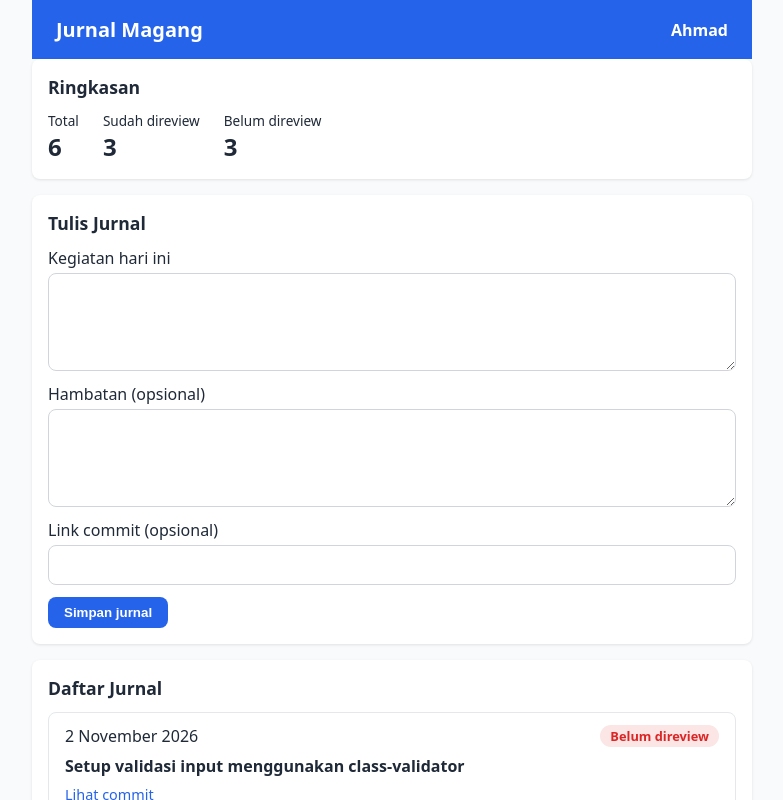
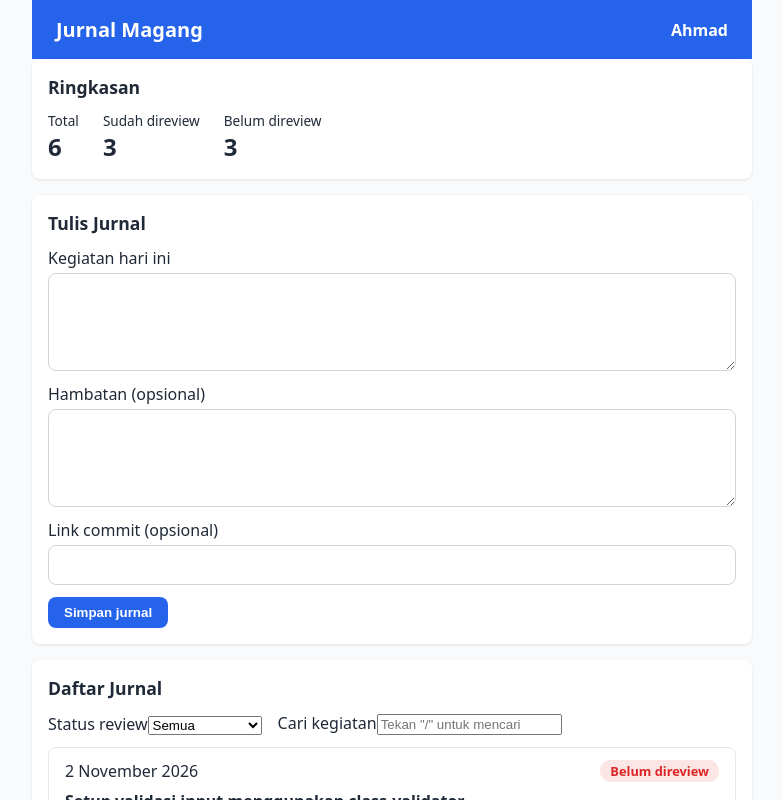
Before and after one commit to ZidanAlfaPermana/magang-web, a React (Vite) app: page / in a window 1280 px wide. Shown: the top 800 px of the page, without its empty margins (248-1031 px from the left). Built offline with nearby package versions, Linux system fonts and the light colour scheme.

Commit message:
feat: derived data, effects, and custom hooks

```diff
--- a/src/App.module.css
+++ b/src/App.module.css
@@ -1 +1,2 @@
 .halaman { max-width: 720px; margin: 0 auto; padding-bottom: 32px; }
+.kontrol { display: flex; flex-wrap: wrap; align-items: center; gap: 16px; margin-bottom: 12px; }
--- a/src/App.tsx
+++ b/src/App.tsx
@@ -1,18 +1,42 @@
-import { useState } from "react";
+import {useEffect, useState} from "react";
 import { Header } from "./components/layout/Header";
 import { Kartu } from "./components/ui/Kartu";
 import { RingkasanJurnal } from "./components/jurnal/JurnalRingkas";
 import { DaftarJurnal } from "./components/jurnal/DaftarJurnal";
-import HalamanLatihan from "./latihan/HalamanLatihan";
+/*import HalamanLatihan from "./latihan/HalamanLatihan";*/
 import { jurnalTiruan } from "./data/jurnalTiruan";
 import { daftarPeserta } from "./data/pesertaTiruan";
-import type {Jurnal, JurnalBaru, StatusReview} from "./types/jurnal";
+import type {FilterStatus, Jurnal, JurnalBaru, StatusReview} from "./types/jurnal";
 import styles from "./App.module.css";
 import {FormJurnal} from "./components/jurnal/FormJurnal.tsx";
+import {FilterStatusJurnal} from "./components/jurnal/FilterStatusJurnal.tsx";
+import {PencarianJurnal} from "./components/jurnal/PencarianJurnal.tsx";
+import { useLocalStorage } from "./hooks/useLocalStorage";
+import { adalahDaftarJurnal } from "./utils/guard";
+import {usePenundaan} from "./hooks/usePenundaan.ts";
 
 export default function App() {
-    const [jurnal, setJurnal] = useState<Jurnal[]>(jurnalTiruan);
+    const [jurnal, setJurnal] = useLocalStorage<Jurnal[]>(
+        "jurnal-magang-v1",
+        jurnalTiruan,
+        adalahDaftarJurnal
+    );
+    const [filter, setFilter] = useState<FilterStatus>("semua");
+    const [kataKunci, setKataKunci] = useState("");
+    const kataKunciTunda = usePenundaan(kataKunci, 300);
+    useEffect(() => {
+        document.title = `Jurnal Magang (${jurnal.length})`;
+    }, [jurnal.length]);
+
     const peserta = daftarPeserta.find((p) => p.id === 1);
+
+    const tampil = jurnal
+        .filter((j) => filter === "semua" || j.statusReview === filter)
+        .filter((j) => j.kegiatan.toLowerCase().includes(kataKunciTunda.trim().toLowerCase()));
+
+    const terurut = [...tampil].sort(
+        (a, b) => new Date(b.createdAt).getTime() - new Date(a.createdAt).getTime()
+    );
 
     function hapusJurnal(id: number) {
         setJurnal((daftar) => daftar.filter((j) => j.id !== id));
@@ -48,10 +72,14 @@ export default function App() {
                     <FormJurnal onTambah={tambahJurnal} />
                 </Kartu>
                 <Kartu judul="Daftar Jurnal">
-                    <DaftarJurnal jurnal={jurnal} onHapus={hapusJurnal} onUbahStatus={ubahStatus} />
+                    <div className={styles.kontrol}>
+                        <FilterStatusJurnal nilai={filter} onUbah={setFilter} />
+                        <PencarianJurnal nilai={kataKunci} onUbah={setKataKunci} />
+                    </div>
+                    <DaftarJurnal jurnal={terurut} onHapus={hapusJurnal} onUbahStatus={ubahStatus} />
                 </Kartu>
             </main>
-            <HalamanLatihan />
+            {/*<HalamanLatihan />*/}
         </div>
     );
 }
--- /dev/null
+++ b/src/components/jurnal/FilterStatusJurnal.tsx
@@ -0,0 +1,28 @@
+import type { FilterStatus } from "../../types/jurnal";
+import { adalahFilterStatus } from "../../utils/guard";
+
+interface FilterStatusJurnalProps {
+    nilai: FilterStatus;
+    onUbah: (nilai: FilterStatus) => void;
+}
+
+export function FilterStatusJurnal({ nilai, onUbah }: FilterStatusJurnalProps) {
+    return (
+        <label>
+            Status review
+            <select
+                value={nilai}
+                onChange={(e) => {
+                    const dipilih = e.target.value;
+                    if (adalahFilterStatus(dipilih)) {
+                        onUbah(dipilih);
+                    }
+                }}
+            >
+                <option value="semua">Semua</option>
+                <option value="belum">Belum direview</option>
+                <option value="sudah">Sudah direview</option>
+            </select>
+        </label>
+    );
+}
--- /dev/null
+++ b/src/components/jurnal/PencarianJurnal.tsx
@@ -0,0 +1,36 @@
+import { useEffect, useRef } from "react";
+
+interface PencarianJurnalProps {
+    nilai: string;
+    onUbah: (nilai: string) => void;
+}
+
+export function PencarianJurnal({ nilai, onUbah }: PencarianJurnalProps) {
+    const inputRef = useRef<HTMLInputElement>(null);
+
+    useEffect(() => {
+        function tekanTombol(e: KeyboardEvent) {
+            if (e.target instanceof HTMLInputElement || e.target instanceof HTMLTextAreaElement) return;
+            if (e.key === "/") {
+                e.preventDefault();
+                inputRef.current?.focus();
+            }
+        }
+
+        window.addEventListener("keydown", tekanTombol);
+        return () => window.removeEventListener("keydown", tekanTombol);
+    }, []);
+
+    return (
+        <label>
+            Cari kegiatan
+            <input
+                ref={inputRef}
+                type="search"
+                value={nilai}
+                onChange={(e) => onUbah(e.target.value)}
+                placeholder='Tekan "/" untuk mencari'
+            />
+        </label>
+    );
+}
--- /dev/null
+++ b/src/hooks/useLocalStorage.ts
@@ -0,0 +1,29 @@
+import { useEffect, useState } from "react";
+
+export function useLocalStorage<T>(
+    kunci: string,
+    nilaiAwal: T,
+    valid: (data: unknown) => data is T
+) {
+    const [nilai, setNilai] = useState<T>(() => {
+        try {
+            const tersimpan = localStorage.getItem(kunci);
+            if (tersimpan === null) return nilaiAwal;
+
+            const data: unknown = JSON.parse(tersimpan);
+            return valid(data) ? data : nilaiAwal;
+        } catch {
+            return nilaiAwal;
+        }
+    });
+
+    useEffect(() => {
+        try {
+            localStorage.setItem(kunci, JSON.stringify(nilai));
+        } catch {
+            return;
+        }
+    }, [kunci, nilai]);
+
+    return [nilai, setNilai] as const;
+}
--- /dev/null
+++ b/src/hooks/usePenundaan.ts
@@ -0,0 +1,12 @@
+import { useEffect, useState } from "react";
+
+export function usePenundaan<T>(nilai: T, ms: number): T {
+    const [tertunda, setTertunda] = useState(nilai);
+
+    useEffect(() => {
+        const pengatur = setTimeout(() => setTertunda(nilai), ms);
+        return () => clearTimeout(pengatur);
+    }, [nilai, ms]);
+
+    return tertunda;
+}
--- a/src/types/jurnal.ts
+++ b/src/types/jurnal.ts
@@ -20,4 +20,6 @@ export interface Jurnal {
 }
 
 export type JurnalBaru = Pick<Jurnal, "kegiatan" | "hambatan" | "linkCommit">;
+
+export type FilterStatus = "semua" | StatusReview;
 // Di Minggu 19, tipe tulisan tangan ini diganti tipe yang DIHASILKAN dari dokumen OpenAPI.
--- /dev/null
+++ b/src/utils/guard.ts
@@ -0,0 +1,20 @@
+import type { FilterStatus, Jurnal } from "../types/jurnal";
+
+export function adalahFilterStatus(x: string): x is FilterStatus {
+    return x === "semua" || x === "belum" || x === "sudah";
+}
+
+function adalahJurnal(x: unknown): x is Jurnal {
+    return (
+        typeof x === "object" &&
+        x !== null &&
+        "id" in x && typeof x.id === "number" &&
+        "pesertaId" in x && typeof x.pesertaId === "number" &&
+        "kegiatan" in x && typeof x.kegiatan === "string" &&
+        "statusReview" in x && (x.statusReview === "belum" || x.statusReview === "sudah") &&
+        "createdAt" in x && typeof x.createdAt === "string"
+    );
+}
+
+export const adalahDaftarJurnal = (x: unknown): x is Jurnal[] =>
+    Array.isArray(x) && x.every(adalahJurnal);
```
Also changed, not shown: 1 other file (tests, documents, lock files or other folders).
